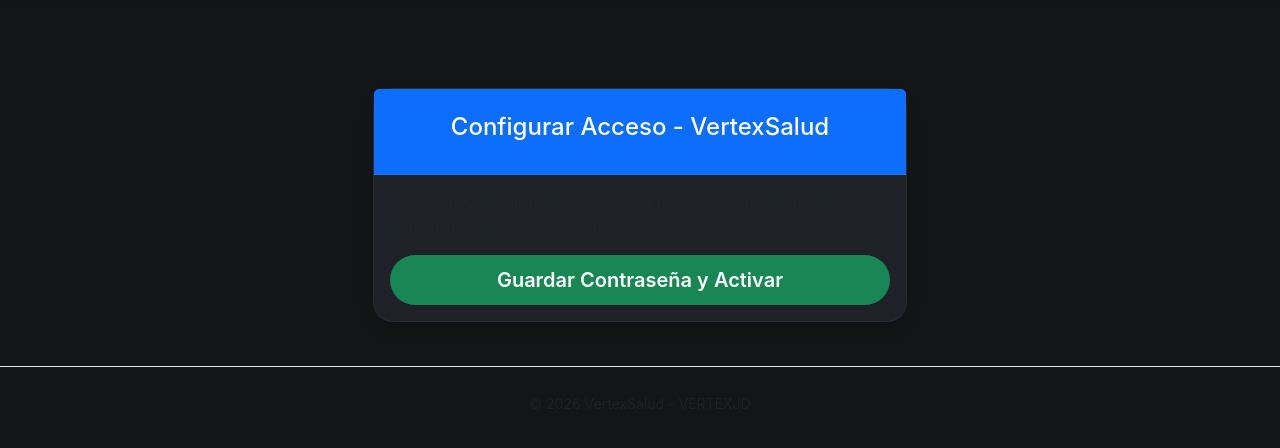
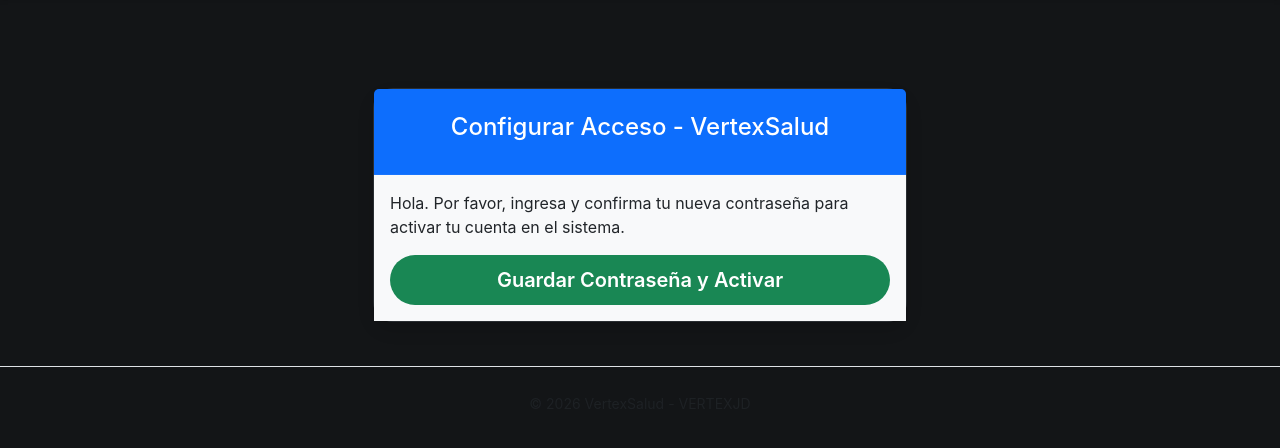
Before and after one commit to CarlosJimenez1969/sistema_salud, a Django app: page /reset/1/1/ in a window 1280 px wide. Shown: the part 78-526 px from the top of the page. Run offline with Django 5.2, Linux system fonts and the light colour scheme; some libraries are stand-ins or nearby versions.

Commit message:
Fix: campos de contraseña visibles en pantalla de activación
Co-Authored-By: Claude Sonnet 4.6 <noreply@anthropic.com>

```diff
--- a/templates/registration/password_reset_confirm.html
+++ b/templates/registration/password_reset_confirm.html
@@ -8,7 +8,7 @@
                 <div class="card-header bg-primary text-white text-center">
                     <h4><i class="fas fa-lock-open"></i> Configurar Acceso - VertexSalud</h4>
                 </div>
-                <div class="card-body">
+                <div class="card-body bg-light">
                     <p class="text-muted">Hola. Por favor, ingresa y confirma tu nueva contraseña para activar tu cuenta en el sistema.</p>
 
                     <form method="post">
```
